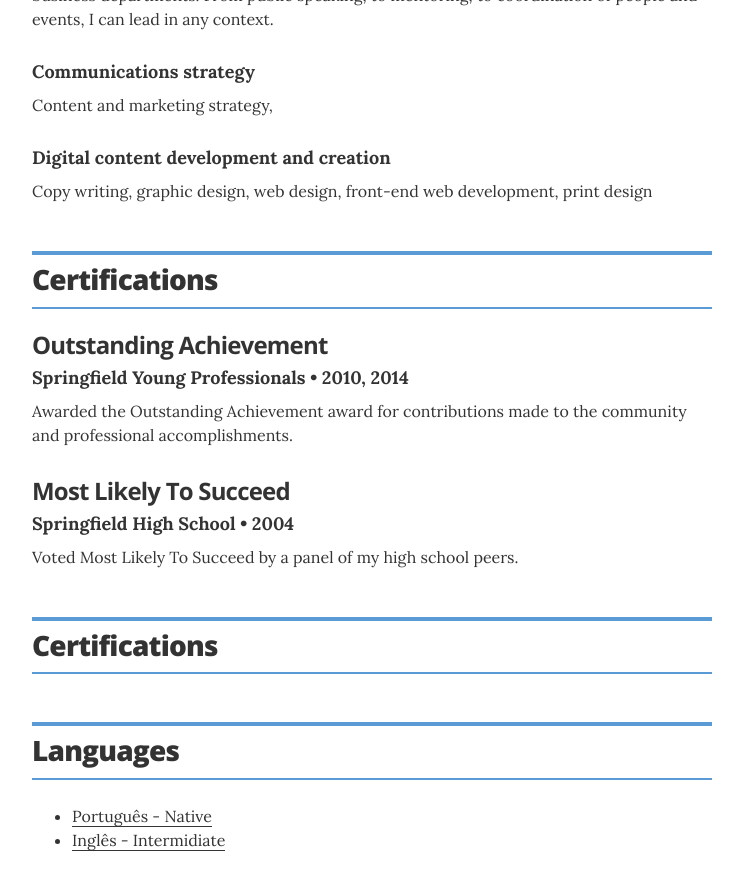
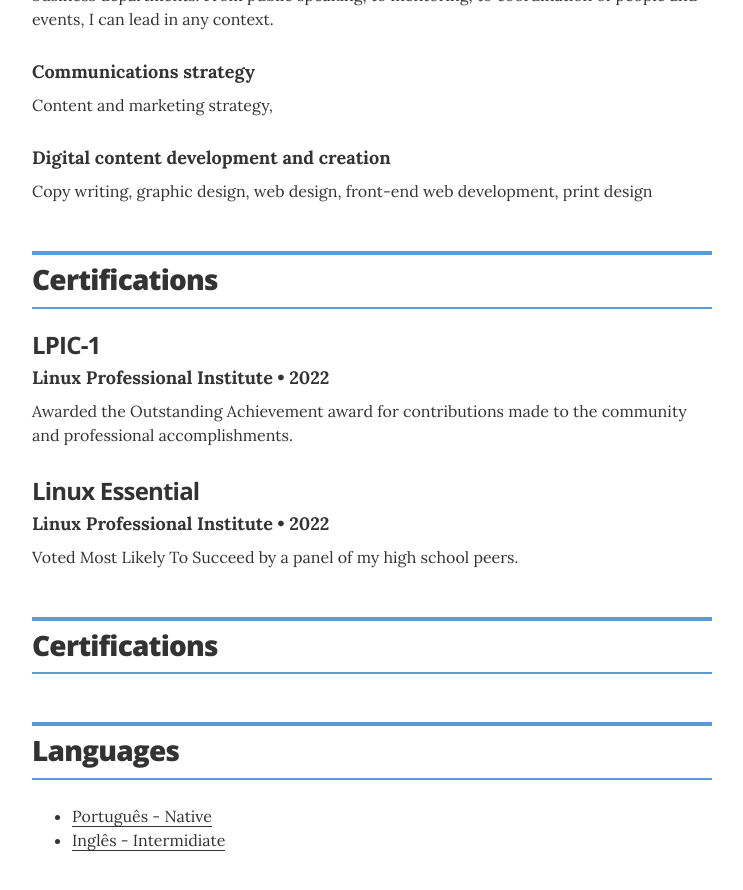
Before and after one commit to joselluis7/joselluis7.github.io, a Jekyll site: the page built from index.html, in a window 1280 px wide and 900 px high, scrolled down 2137 px. Shown: the top 890 px of the window, without its empty margins (268-1011 px from the left). Built offline with Jekyll 4.4.1, drawn with Linux system fonts in a browser that asks for light colours.

Commit message:
add certifications content

```diff
--- a/_data/recognitions.yml
+++ b/_data/recognitions.yml
@@ -1,10 +1,10 @@
 # Recognitions
-- award: Outstanding Achievement
-  organization: Springfield Young Professionals
-  year: 2010, 2014
+- award: LPIC-1
+  organization: Linux Professional Institute
+  year: 2022
   summary: Awarded the Outstanding Achievement award for contributions made to the community and professional accomplishments.
 
-- award: Most Likely To Succeed
-  organization: Springfield High School
-  year: 2004
+- award: Linux Essential
+  organization: Linux Professional Institute
+  year: 2022
   summary: Voted Most Likely To Succeed by a panel of my high school peers.
```
